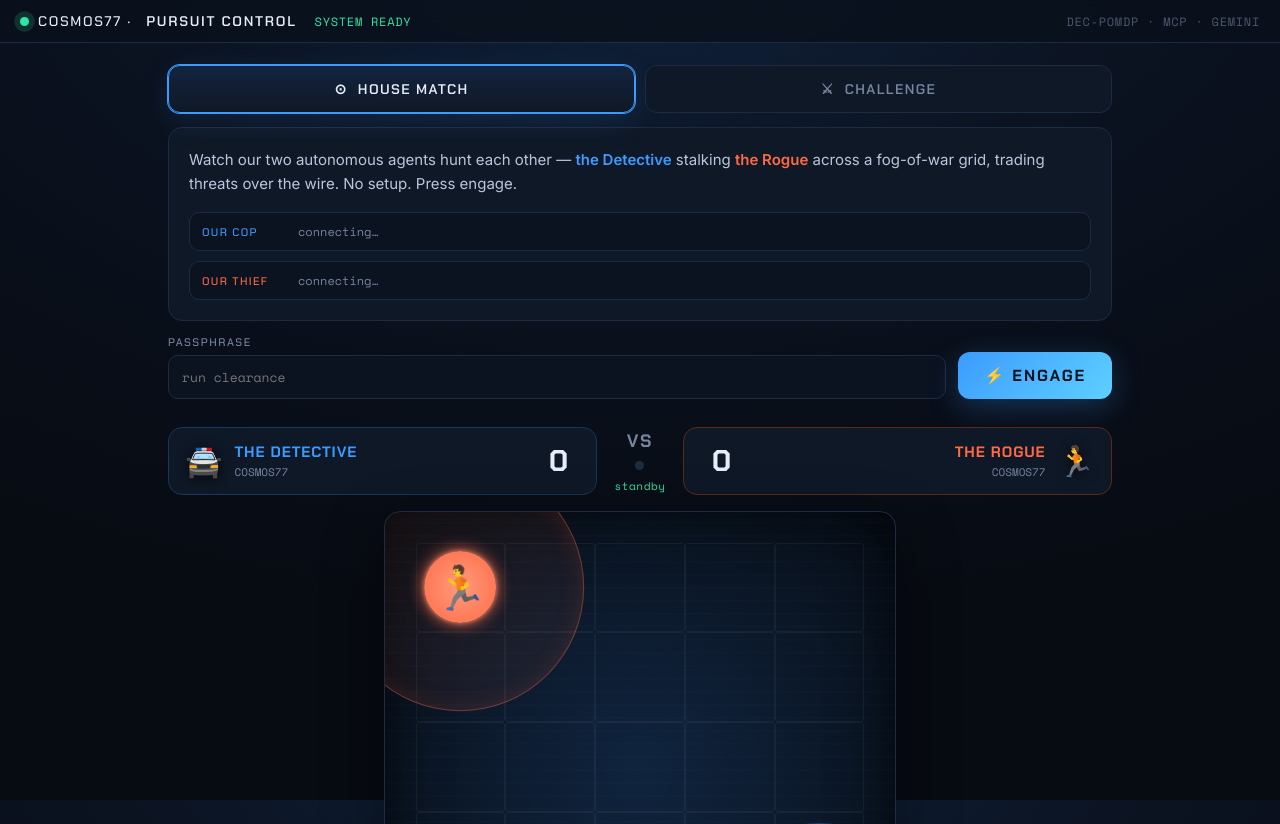
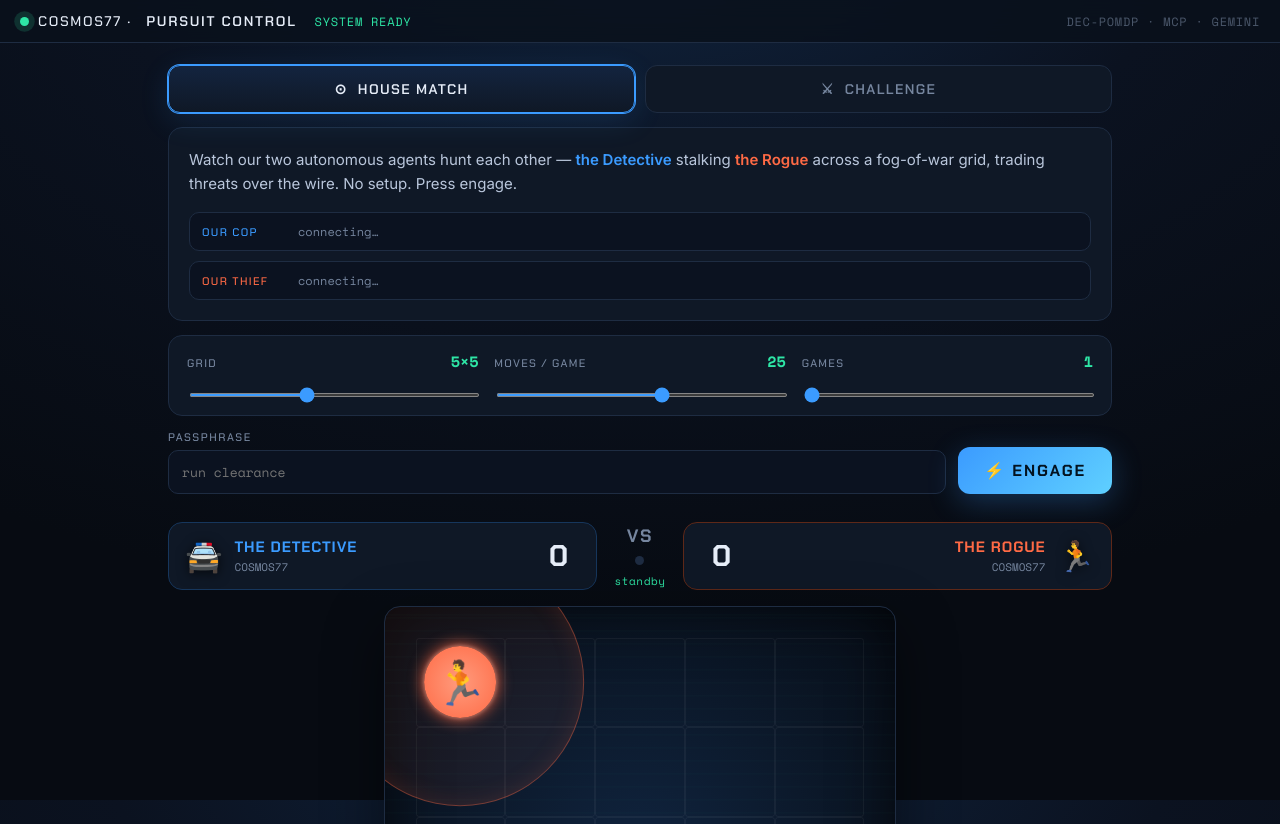
Before and after one commit to AbdallahKhaldi/COSMOS77-ex06, a Python web app: template src/cosmos77_ex06/web/templates/index.html in a window 1280 px wide. Shown: the top 824 px of the page. Run offline with Jinja, Linux system fonts and the light colour scheme; the template is opened without the code that fills it, so the values that code supplies are empty.

Commit message:
feat(web): configurable game — grid/moves/games sliders + multi-game matches streaming live per-game results & running score; fix New Match (was referencing old es var) (E10)

```diff
--- a/src/cosmos77_ex06/web/runner.py
+++ b/src/cosmos77_ex06/web/runner.py
@@ -25,6 +25,7 @@ def _meta(config: Config, mode: str) -> dict[str, Any]:
         "grid": list(config.get("grid_size")),
         "vision_radius": int(config.get("vision_radius", default=1)),
         "max_moves": int(config.get("max_moves", default=25)),
+        "num_games": 6 if mode == "series" else int(config.get("num_games", default=1)),
     }
 
 
--- a/src/cosmos77_ex06/web/static/app.css
+++ b/src/cosmos77_ex06/web/static/app.css
@@ -69,6 +69,13 @@ main{max-width:980px;margin:0 auto;padding:22px 18px 60px;position:relative;z-in
 .engage:hover{filter:brightness(1.08);transform:translateY(-1px);box-shadow:0 12px 38px #3b9bff66}
 .engage:disabled{opacity:.5;cursor:not-allowed;filter:saturate(.4)}
 .err{color:var(--thief);font-family:var(--mono);font-size:13px;min-height:18px;margin:10px 2px 0}
+.settings{display:grid;grid-template-columns:repeat(3,1fr);gap:16px;background:var(--panel);
+  border:1px solid var(--line);border-radius:14px;padding:14px 18px;margin-bottom:14px}
+.sett label{display:flex;justify-content:space-between;align-items:baseline;font-family:var(--disp);
+  font-size:11px;letter-spacing:.12em;color:var(--muted);margin-bottom:9px}
+.sett label b{font-family:var(--mono);font-size:15px;color:var(--scan);letter-spacing:0}
+.sett input[type=range]{width:100%;accent-color:var(--cop);height:4px;cursor:pointer}
+@media(max-width:640px){.settings{grid-template-columns:1fr}}
 
 /* ---------- ARENA ---------- */
 .arena{animation:rise .4s ease}
--- a/src/cosmos77_ex06/web/static/app.js
+++ b/src/cosmos77_ex06/web/static/app.js
@@ -1,7 +1,7 @@
 "use strict";
 const $ = (id) => document.getElementById(id);
 let ws = null;
-const G = { rows: 5, cols: 5, vision: 1, maxMoves: 25, mode: "house" };
+const G = { rows: 5, cols: 5, vision: 1, maxMoves: 25, numGames: 1, mode: "house" };
 
 /* ---------- our coordinates ---------- */
 async function loadInfo() {
@@ -21,6 +21,16 @@ document.querySelectorAll(".tab").forEach((t) =>
     $("panel-house").classList.toggle("hidden", !house);
     $("panel-challenge").classList.toggle("hidden", house);
   }));
+
+/* ---------- settings sliders ---------- */
+function wireSlider(id, out, fmt) {
+  const el = $(id), o = $(out);
+  const upd = () => { o.textContent = fmt(el.value); };
+  el.addEventListener("input", upd); upd();
+}
+wireSlider("set-grid", "grid-val", (v) => v + "×" + v);
+wireSlider("set-moves", "moves-val", (v) => v);
+wireSlider("set-games", "games-val", (v) => v);
 
 /* ---------- board geometry ---------- */
 function buildGrid() {
@@ -128,10 +138,11 @@ function onMeta(e) {
   $("feed").innerHTML = ""; $("leakwarn").textContent = "";
   $("cop-score").textContent = "0"; $("thief-score").textContent = "0";
   buildGrid(); sizeBoard();
-  buildPips(e.mode === "series" ? 6 : 1);
+  G.numGames = e.num_games || (e.mode === "series" ? 6 : 1);
+  buildPips(G.numGames);
   place($("tok-cop"), G.rows - 1, G.cols - 1); place($("vis-cop"), G.rows - 1, G.cols - 1);
   place($("tok-thief"), 0, 0); place($("vis-thief"), 0, 0);
-  $("movereadout").textContent = "move 0 / " + G.maxMoves;
+  $("movereadout").textContent = "game 1 / " + G.numGames + " · move 0 / " + G.maxMoves;
   status("● LIVE — agents engaging over MCP", true);
   $("arena").scrollIntoView({ behavior: "smooth" });
 }
@@ -155,8 +166,13 @@ function onTurn(e) {
   addComms(e.role, e.message, e.coord_flagged);
   if (e.coord_flagged) { leaks++; $("leakwarn").textContent = "· " + leaks + " flagged"; }
   markPip(e.sub_game);
-  $("movereadout").textContent = "sub-game " + e.sub_game + " · move " + e.turn + " / " + G.maxMoves;
+  $("movereadout").textContent = "game " + e.sub_game + " / " + G.numGames + " · move " + e.turn + " / " + G.maxMoves;
   if (e.captured) { const l = $("lockon"); l.classList.remove("fire"); void l.offsetWidth; l.classList.add("fire"); }
+}
+function onSubGameEnd(e) {
+  if (e.totals) { $("cop-score").textContent = e.totals.cop; $("thief-score").textContent = e.totals.thief; }
+  const pip = $("subpips").children[e.sub_game - 1];
+  if (pip) { pip.classList.remove("now"); pip.classList.add(e.winner === "cop" ? "cop" : "thief"); }
 }
 function onEnd(e) {
   const r = e.result || {};
@@ -166,20 +182,25 @@ function onEnd(e) {
     const parts = Object.keys(t).map((k) => k + " " + t[k]).join("  ·  ");
     v.className = "verdict";
     v.textContent = "SERIES COMPLETE";
-    const s = document.createElement("small"); s.textContent = parts + (r.path ? "  ·  record: " + r.path : "");
+    const s = document.createElement("small"); s.textContent = parts + (r.path ? "  ·  record saved" : "");
     v.appendChild(s);
     (r.sub_games || []).forEach((sg, i) => {
       const pip = $("subpips").children[i];
       if (pip) pip.classList.add(sg.result === "capture" ? "cop" : "thief");
     });
   } else {
-    const copWin = r.winner === "cop";
     $("cop-score").textContent = r.cop_score; $("thief-score").textContent = r.thief_score;
-    const pip = $("subpips").children[0]; if (pip) pip.classList.add(copWin ? "cop" : "thief");
-    v.className = "verdict " + (copWin ? "cop" : "thief");
-    v.textContent = copWin ? "🚔 DETECTIVE CAPTURES THE ROGUE" : "🏃 ROGUE ESCAPES";
+    (r.games || []).forEach((g, i) => {
+      const pip = $("subpips").children[i];
+      if (pip) { pip.classList.remove("now"); pip.classList.add(g.winner === "cop" ? "cop" : "thief"); }
+    });
+    const win = r.winner, n = r.num_games || 1;
+    v.className = "verdict " + (win === "tie" ? "" : win);
+    if (n > 1) v.textContent = win === "cop" ? "🚔 DETECTIVE TAKES THE MATCH" : win === "thief" ? "🏃 ROGUE TAKES THE MATCH" : "⚖ DEAD HEAT";
+    else v.textContent = win === "cop" ? "🚔 DETECTIVE CAPTURES THE ROGUE" : "🏃 ROGUE ESCAPES";
+    const tape = (r.games || []).map((g) => (g.winner === "cop" ? "🚔" : "🏃")).join(" ");
     const s = document.createElement("small");
-    s.textContent = "cop " + r.cop_score + " · thief " + r.thief_score + " · " + r.moves + " moves";
+    s.textContent = tape + "   cop " + r.cop_score + " · thief " + r.thief_score;
     v.appendChild(s);
   }
   v.classList.remove("hidden");
@@ -187,6 +208,7 @@ function onEnd(e) {
 function handle(e) {
   if (e.type === "meta") onMeta(e);
   else if (e.type === "turn") onTurn(e);
+  else if (e.type === "sub_game_end") onSubGameEnd(e);
   else if (e.type === "game_end") onEnd(e);
   else if (e.type === "error") status("⚠ " + e.message, false);
   else if (e.type === "done") {
@@ -212,6 +234,7 @@ async function engage() {
     if (cmode === "swap") body.role = "their_cop";
     setLabels(cmode); leaks = 0;
   }
+  body.grid = +$("set-grid").value; body.moves = +$("set-moves").value; body.games = +$("set-games").value;
   $("err").textContent = ""; $("engage").disabled = true; status("authorizing…", false);
   let res;
   try {
@@ -228,7 +251,7 @@ async function engage() {
 }
 $("engage").addEventListener("click", engage);
 $("newmatch").addEventListener("click", () => {
-  if (es) { es.close(); es = null; }
+  if (ws) { try { ws.close(); } catch (x) { /* */ } ws = null; }
   $("verdict").classList.add("hidden");
   $("newmatch").classList.add("hidden");
   $("cop-score").textContent = "0"; $("thief-score").textContent = "0";
--- a/src/cosmos77_ex06/web/templates/index.html
+++ b/src/cosmos77_ex06/web/templates/index.html
@@ -42,6 +42,21 @@
         <label class="chip"><input type="radio" name="cmode" value="match" checked> Our cop 🚔 vs your thief 🏃</label>
         <label class="chip"><input type="radio" name="cmode" value="swap"> Your cop 🚔 vs our thief 🏃</label>
         <label class="chip"><input type="radio" name="cmode" value="series"> Full series · 6 games</label>
+      </div>
+    </div>
+
+    <div class="settings">
+      <div class="sett">
+        <label>GRID <b id="grid-val">5×5</b></label>
+        <input id="set-grid" type="range" min="3" max="8" value="5">
+      </div>
+      <div class="sett">
+        <label>MOVES / GAME <b id="moves-val">25</b></label>
+        <input id="set-moves" type="range" min="5" max="40" step="5" value="25">
+      </div>
+      <div class="sett">
+        <label>GAMES <b id="games-val">1</b></label>
+        <input id="set-games" type="range" min="1" max="8" value="1">
       </div>
     </div>
 
```
Also changed, not shown: src/cosmos77_ex06/web/match.py (+30 -6 lines), src/cosmos77_ex06/web/routes.py (+23 -2 lines), tests/unit/test_web/test_match.py (+4 -2 lines), tests/unit/test_web/test_units.py (+24 -0 lines).
